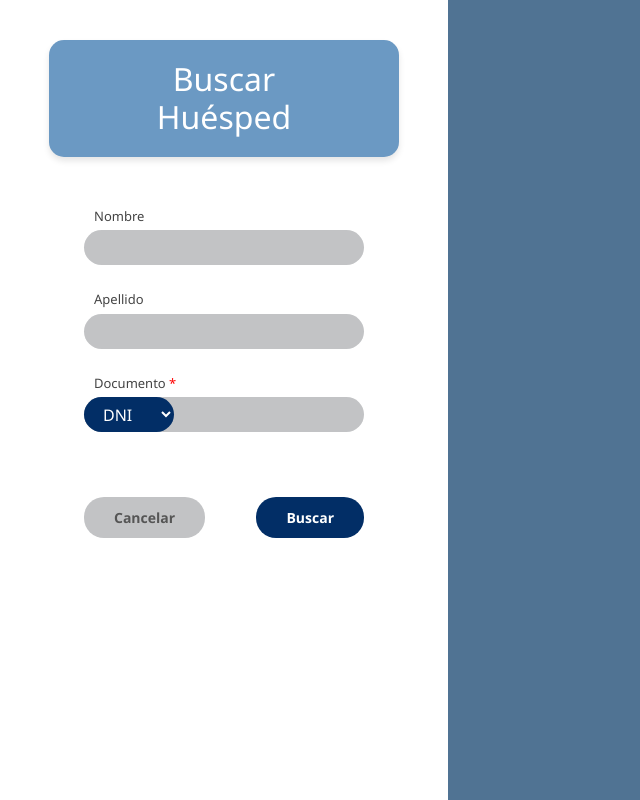
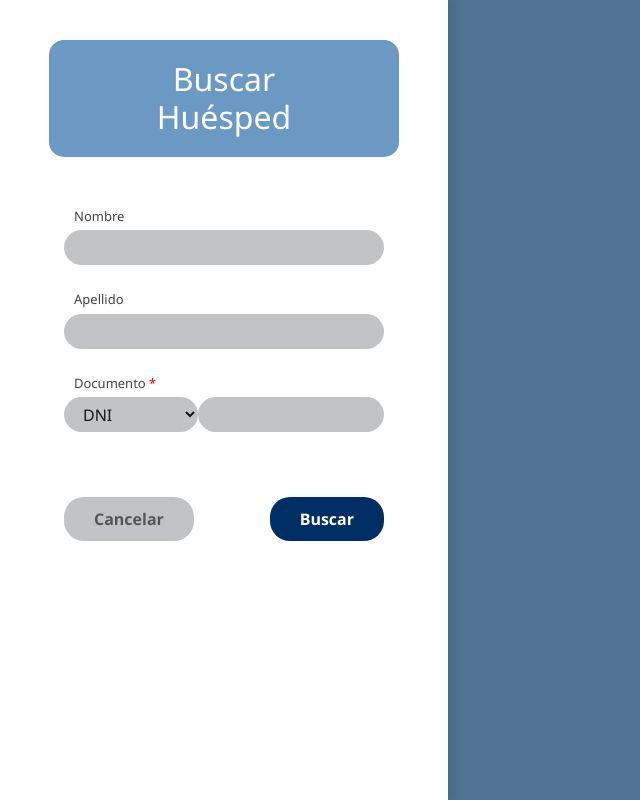
Before and after one commit to MatMa4/TP-DSI-DESO, a Next.js app in the folder FrontEnd/dar-alta-huesped-pruebamodular/: page /buscarHuesped in a window 1280 px wide. Shown: the whole page, without its empty margins (0-640 px from the left). Built offline with nearby package versions, Linux system fonts and the light colour scheme.

Commit message:
lo de antes v2

```diff
--- a/FrontEnd/dar-alta-huesped-pruebamodular/app/styles/stylesCU2.css
+++ b/FrontEnd/dar-alta-huesped-pruebamodular/app/styles/stylesCU2.css
@@ -4,172 +4,108 @@ body {
     padding: 0;
     font-family: 'Segoe UI', Tahoma, Geneva, Verdana, sans-serif;
     background-color: #507393;
-    overflow: hidden; /* Evita scroll en la página completa */
+    overflow: hidden;
 }
 
-/* --- LAYOUT PRINCIPAL (PANTALLA DIVIDIDA) --- */
 .buscar-huesped-layout {
     display: flex;
     width: 100vw;
     height: 100vh;
 }
 
-/* --- PANEL IZQUIERDO (BLANCO) --- */
+/* --- PANEL IZQUIERDO --- */
 .left-pane {
     width: 35%;
     min-width: 400px;
     background-color: white;
     display: flex;
     flex-direction: column;
-    /* CENTRADO HORIZONTAL DEL FORMULARIO */
     align-items: center;
     padding: 40px;
     box-sizing: border-box;
     position: relative;
-    z-index: 10;
+    z-index: 50; /* Alto pero controlado */
+    box-shadow: 4px 0 10px rgba(0,0,0,0.1);
 }
 
-/* Título Azul Redondeado */
 .header-title-box {
     background-color: #6B99C3;
     color: white;
     padding: 20px;
     border-radius: 15px;
     text-align: center;
-    font-size: 32px; /* Ajustado para que no sea excesivo */
-    font-weight: 400;
+    font-size: 32px;
     margin-bottom: 50px;
-    box-shadow: 0 4px 6px rgba(0,0,0,0.1);
     width: 100%;
-    max-width: 350px; /* Ancho máximo para el título */
+    max-width: 350px;
 }
+.header-title-box h1 { margin: 0; font-size: inherit; line-height: 1.2; }
 
-.header-title-box h1 {
-    margin: 0;
-    line-height: 1.2;
-    font-size: inherit;
-}
-
-/* --- FORMULARIO CENTRADO --- */
+/* Contenedor del formulario LIMITADO para que no tape el lado derecho */
 .form-container {
     display: flex;
     flex-direction: column;
     gap: 25px;
-    padding: 0 20px;
     width: 100%;
-    max-width: 320px; /* ESTO CENTRA Y LIMITA EL ANCHO DE LOS INPUTS */
+    max-width: 320px;
 }
 
-/* Botones inferiores */
-.form-actions {
-    display: flex;
-    justify-content: space-between;
-    margin-top: 40px;
-    width: 100%;
+/* --- INPUTS --- */
+.box1_simplebox, .boxDocumento { width: 100%; }
+.box1_simplebox label, .box1 label {
+    font-size: 13px; color: #444; margin-left: 10px; margin-bottom: 4px; display: block;
 }
 
-.btn-cancel {
-    background-color: #C2C3C5;
-    color: #555;
-    border: none;
-    padding: 10px 30px;
-    border-radius: 20px;
-    font-weight: bold;
-    cursor: pointer;
-    font-size: 14px;
+.input_box {
+    background-color: #C2C3C5 !important;
+    border: none !important; border-radius: 20px !important;
+    height: 35px !important; padding-left: 15px !important;
+    width: 100% !important;
 }
 
-.btn-search {
-    background-color: #022E66;
-    color: white;
-    border: none;
-    padding: 10px 30px;
-    border-radius: 20px;
-    font-weight: bold;
-    cursor: pointer;
-    font-size: 14px;
-}
-
-.btn-search:hover {
-    background-color: #03408a;
-}
-
-/* --- ESTILOS DE INPUTS (Overrides a componentes modulares) --- */
-
-.box1_simplebox, .boxDocumento {
-    width: 100%;
-}
-
-.box1_simplebox label, .box1 label {
-    font-size: 13px;
-    color: #444;
-    margin-left: 10px;
-    margin-bottom: 4px;
-    display: block;
-    text-align: left;
-}
-
-/* Inputs generales (Nombre/Apellido) */
-.input_box {
-    background-color: #C2C3C5 !important;
-    border: none !important;
-    border-radius: 20px !important;
-    height: 35px !important;
-    padding-left: 15px !important;
-    width: 100% !important;
-    box-sizing: border-box;
-}
-
-/* --- ARREGLO DEL INPUT DOCUMENTO (AZUL + GRIS) --- */
-
+/* --- DOCUMENTO FIELD (Superposición Azul/Gris) --- */
 .documento_inputs {
-    position: relative; /* ANCLA PARA EL ABSOLUTE */
+    position: relative;
     display: flex;
     width: 100%;
     height: 35px;
 }
 
-/* Select Azul (Flotando a la izquierda) */
-.documento_inputs select {
+/* Select Azul */
+.select_documento {
     background-color: #022E66 !important;
-    color: #ffffff;
-    border: none !important;
-    border-radius: 20px !important;
-    height: 35px !important;
-    width: 90px !important; /* Ancho fijo de la pastilla azul */
+    color: white !important;
+    border: none !important; border-radius: 20px !important;
+    height: 35px !important; width: 90px !important;
     padding-left: 15px !important;
-
-    position: absolute; /* Lo sacamos del flujo normal */
-    left: 0;
-    top: 0;
-    z-index: 20; /* Encima del input gris */
-    cursor: pointer;
+    position: absolute; left: 0; top: 0;
+    z-index: 20;
+    cursor: pointer; appearance: none;
 }
 
-/* Input Gris (Texto numérico) */
+/* Input Gris */
 .input_box_documento {
     background-color: #C2C3C5 !important;
-    border: none !important;
-    border-radius: 20px !important;
+    border: none !important; border-radius: 20px !important;
     height: 35px !important;
     width: 100% !important;
-
-    /* ESTO MUEVE EL TEXTO A LA DERECHA PARA NO CHOCAR CON LO AZUL */
-    padding-left: 100px !important;
-    padding-right: 10px !important;
-
+    padding-left: 100px !important; /* Espacio para la pastilla azul */
     box-sizing: border-box;
 }
 
-/* Mensajes de error */
-.error {
-    color: #d32f2f;
-    font-size: 12px;
-    margin-left: 10px;
-    margin-top: 2px;
+.form-actions {
+    display: flex; justify-content: space-between; margin-top: 40px; width: 100%;
+}
+.btn-cancel {
+    background-color: #C2C3C5; color: #555; border: none;
+    padding: 10px 30px; border-radius: 20px; font-weight: bold; cursor: pointer;
+}
+.btn-search {
+    background-color: #022E66; color: white; border: none;
+    padding: 10px 30px; border-radius: 20px; font-weight: bold; cursor: pointer;
 }
 
-/* --- PANEL DERECHO (AZUL + TABLA) --- */
+/* --- PANEL DERECHO --- */
 .right-pane {
     width: 65%;
     background-color: #507393;
@@ -178,84 +114,35 @@ body {
     align-items: center;
     padding: 40px;
     box-sizing: border-box;
+    z-index: 1;
 }
-
-.empty-state {
-    width: 100%;
-    height: 100%;
-}
+.empty-state { width: 100%; height: 100%; }
 
 .results-card {
     background-color: white;
-    width: 100%;
-    max-width: 950px;
-    height: 85%;
-    max-height: 800px;
+    width: 100%; max-width: 950px;
+    height: 85%; max-height: 800px;
     border-radius: 40px;
     padding: 20px;
-    display: flex;
-    flex-direction: column;
+    display: flex; flex-direction: column;
     box-shadow: 0 8px 20px rgba(0,0,0,0.2);
     position: relative;
+    z-index: 10;
 }
 
-.results-header {
-    text-align: center;
-    font-weight: bold;
-    color: #444;
-    margin-bottom: 20px;
-    font-size: 16px;
+.results-header { text-align: center; font-weight: bold; color: #444; margin-bottom: 20px; }
+.table-scroll-container { flex: 1; overflow-y: auto; padding-right: 5px; }
+
+.custom-table { width: 100%; border-collapse: collapse; font-size: 14px; }
+.custom-table th { text-align: left; color: #999; font-weight: normal; padding: 10px; border-bottom: 1px solid #e0e0e0; }
+.custom-table td { padding: 12px 10px; border-bottom: 1px solid #f0f0f0; color: #333; cursor: pointer; }
+.custom-table tr:hover { background-color: #f5f9fc; }
+.selected-row { background-color: #e3f2fd !important; font-weight: 600; }
+
+.results-footer { margin-top: 15px; display: flex; justify-content: flex-end; }
+/* Botón Siguiente con Z-Index Extremo */
+.btn-next {
+    background-color: #022E66; color: white; border: none;
+    padding: 10px 40px; border-radius: 20px; font-weight: bold; cursor: pointer;
+    position: relative; z-index: 9999 !important; pointer-events: auto !important;
 }
-
-.table-scroll-container {
-    flex: 1;
-    overflow-y: auto;
-    padding-right: 5px;
-}
-
-.custom-table {
-    width: 100%;
-    border-collapse: collapse;
-    font-size: 14px;
-}
-
-.custom-table th {
-    text-align: left;
-    color: #999;
-    font-weight: normal;
-    padding: 10px;
-    border-bottom: 1px solid #e0e0e0;
-    font-size: 13px;
-}
-
-.custom-table td {
-    padding: 12px 10px;
-    border-bottom: 1px solid #f0f0f0;
-    color: #333;
-    cursor: pointer;
-}
-
-.custom-table tr:hover {
-    background-color: #f5f9fc;
-}
-
-.selected-row {
-    background-color: #e3f2fd !important;
-    font-weight: 600;
-}
-
-.results-footer {
-    margin-top: 15px;
-    display: flex;
-    justify-content: flex-end;
-}
-
-.btn-next {
-    background-color: #022E66;
-    color: white;
-    border: none;
-    padding: 10px 40px;
-    border-radius: 20px;
-    font-weight: bold;
-    cursor: pointer;
-}
```
Also changed, not shown: FrontEnd/dar-alta-huesped-pruebamodular/app/darAltaHuesped/page.tsx (+21 -105 lines).
